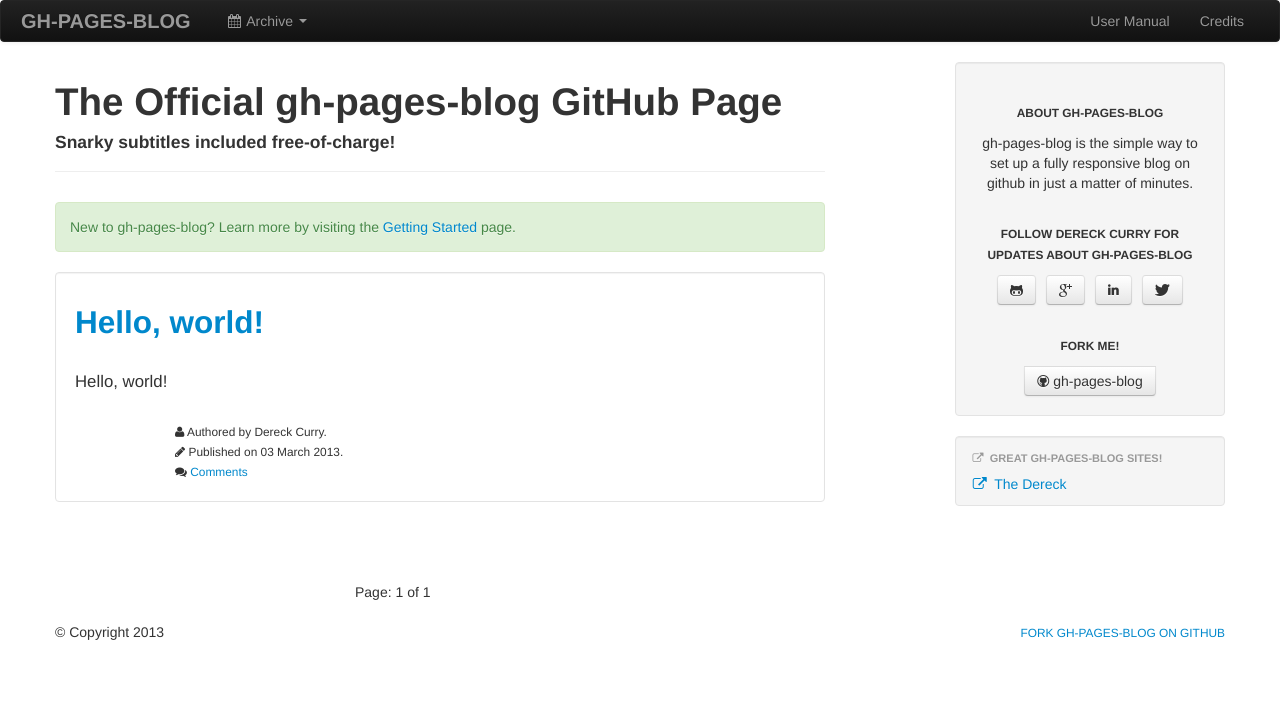
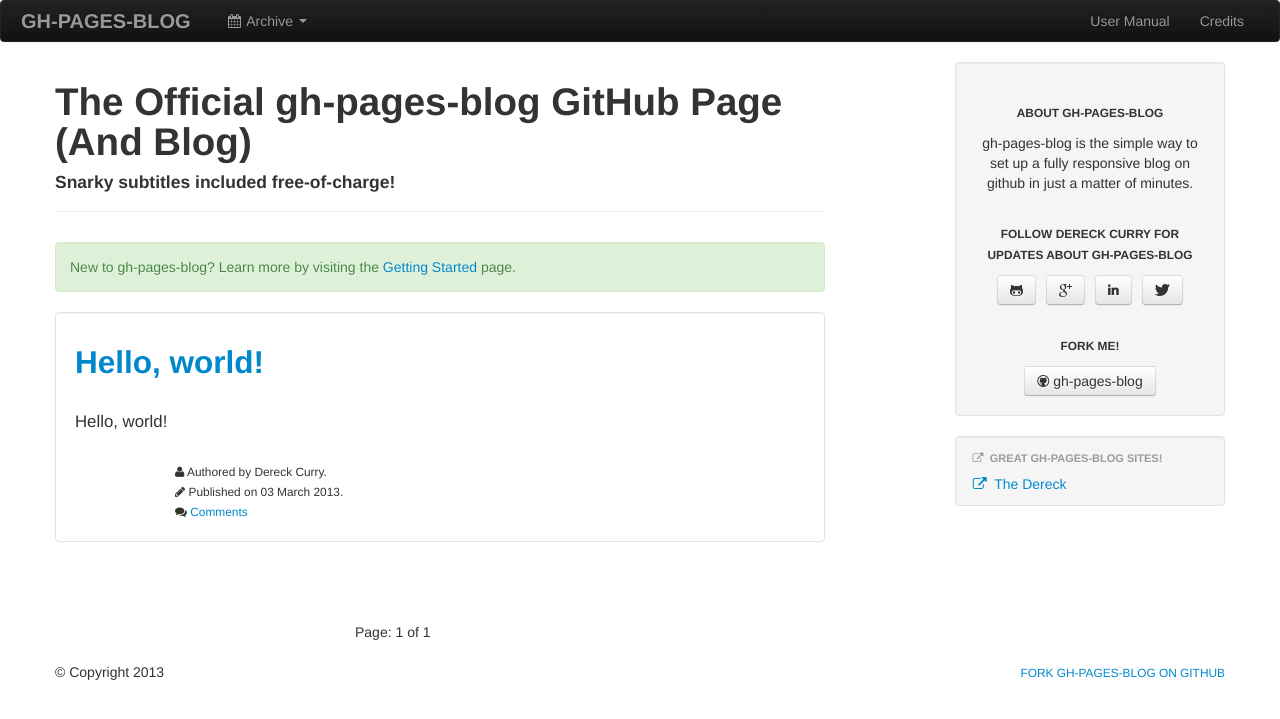
Before and after one commit to thedereck/gh-pages-blog, a Jekyll site: the page built from index.html, in a window 1280 px wide. Shown: the top 719 px of the page. Built offline with Jekyll 4.4.1, drawn with Linux system fonts in a browser that asks for light colours; the list of posts is cut into pages by our own code; comment, search, counter and statistics services are not loaded.

Commit message:
Changed site description

```diff
--- a/_config.yml
+++ b/_config.yml
@@ -25,7 +25,7 @@
 # author : Dereck Curry
 name : gh-pages-blog
 brand : gh-pages-blog
-description : The Official gh-pages-blog GitHub Page
+description : The Official gh-pages-blog GitHub Page (And Blog)
 url : http://thedereck.github.com/gh-pages-blog
 email : thedereck@thedereck.com
 author: Dereck Curry
```
